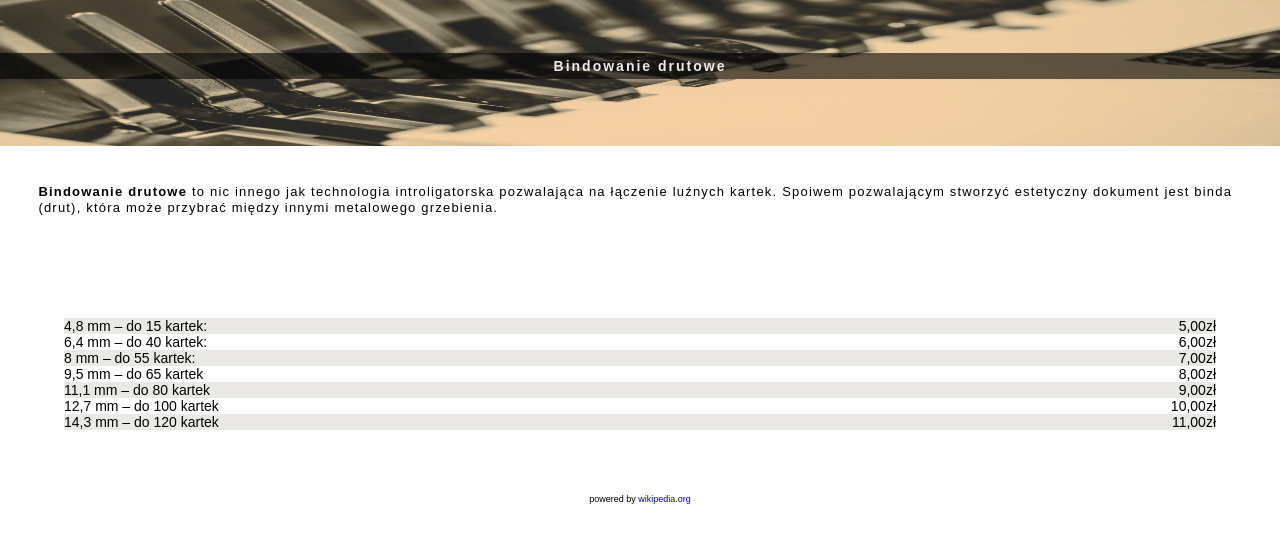
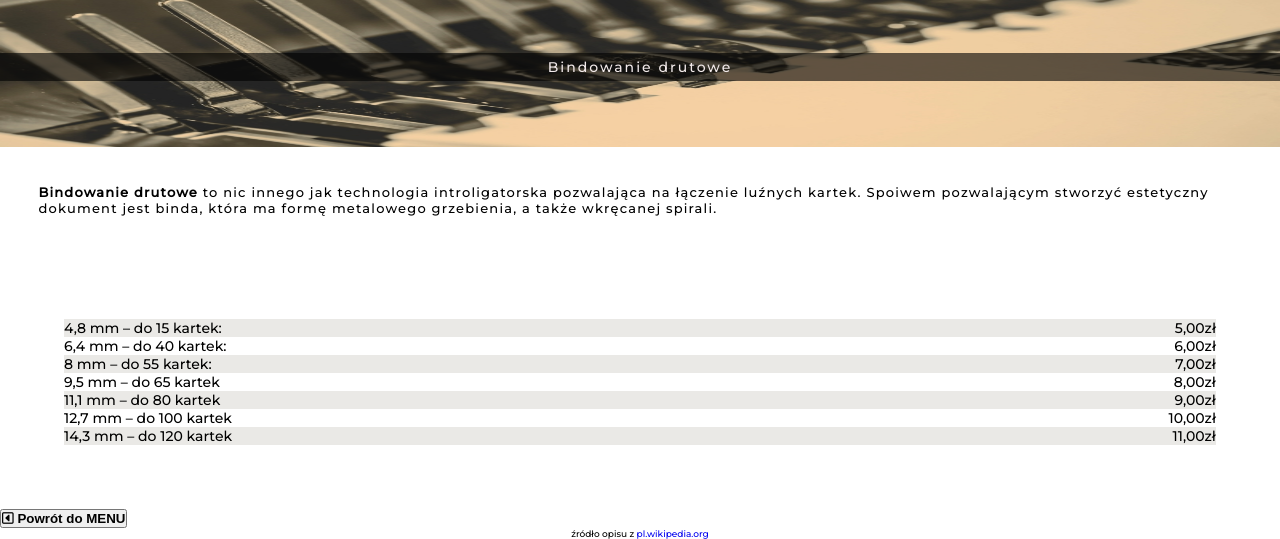
Before and after one commit to NoxaGen/ag_mar_website, a plain HTML site: page uslugi/bindowanie-drutowe.html in a window 1280 px wide. Shown: the part 400-939 px from the top of the page. Before the commit the page ends 904 px from the top, so only its background shows below. Drawn offline with Linux system fonts and the light colour scheme.

Commit message:
changed description of service and add source of it

```diff
--- a/uslugi/bindowanie-drutowe.html
+++ b/uslugi/bindowanie-drutowe.html
@@ -7,7 +7,11 @@
     <meta name="viewport" content="width=device-width, initial-scale=1.0">
     <title>Bindowanie Drutowe Konin</title>
     <meta name="description" content="Bindowanie Drutowe w Koninie">
+    <style>
+        @import url('https://fonts.googleapis.com/css2?family=Montserrat:ital,wght@0,500;1,500&family=Poppins&family=Righteous&display=swap');
+    </style>
     <link rel="stylesheet" href="./uslugi-style.css">
+    <script src="https://kit.fontawesome.com/b421c2a6df.js" crossorigin="anonymous"></script>
 </head>
 
 <body>
@@ -18,11 +22,9 @@
             <h3>Bindowanie drutowe</h3>
         </div>
     </header>
-    <p class="description"><b>Bindowanie drutowe</b> to nic innego jak technologia introligatorska pozwalająca na
-        łączenie luźnych kartek.
-        Spoiwem
-        pozwalającym stworzyć estetyczny dokument jest binda (drut), która może przybrać między innymi metalowego
-        grzebienia.</p>
+    <p class="description"><b>Bindowanie drutowe</b> to nic innego jak technologia introligatorska
+        pozwalająca na łączenie luźnych kartek. Spoiwem pozwalającym stworzyć estetyczny dokument jest binda, która ma
+        formę metalowego grzebienia, a także wkręcanej spirali.</p>
     <section class="price-list">
         <div>
             <p>4,8 mm – do 15 kartek:</p>
@@ -53,8 +55,11 @@
 
         </div>
     </section>
-    <p class="wiki">powered by<span><a href="https://pl.wikipedia.org/wiki/Bindowanie"> wikipedia.org</a> </span>
+    <button><i class="far fa-caret-square-left"></i> <b>Powrót do MENU</b> </button>
+    <p class="wiki">źródło opisu z<span><a href="https://pl.wikipedia.org/wiki/Bindowanie"> pl.wikipedia.org</a>
+        </span>
     </p>
+
 </body>
 
 </html>
```
